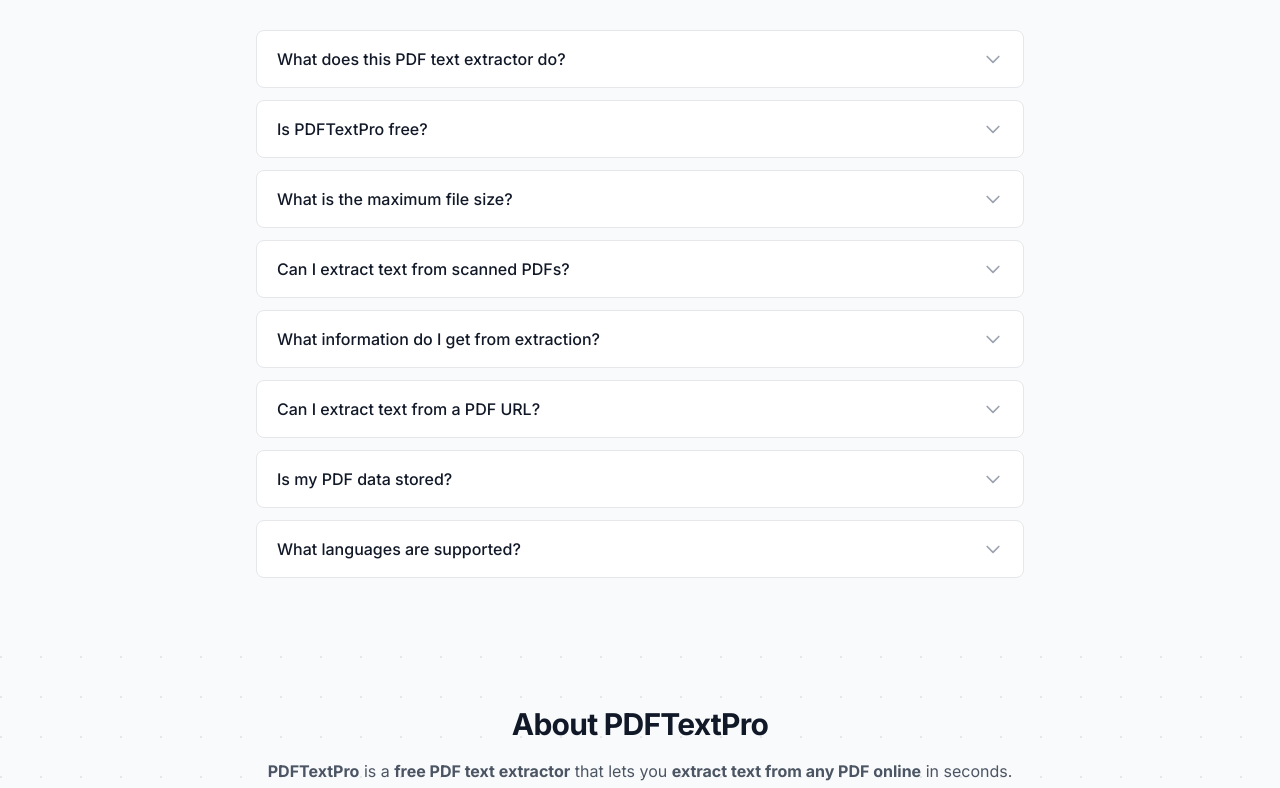
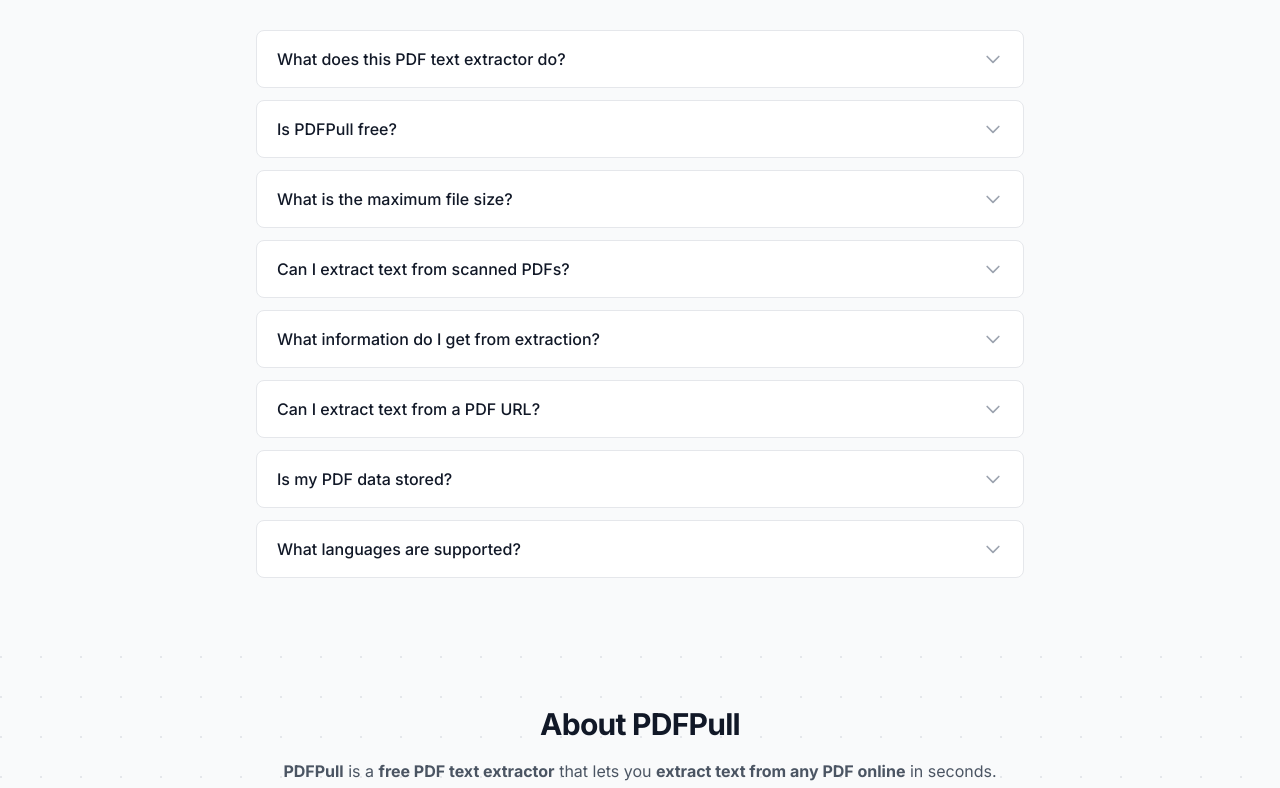
Before and after one commit to Vincentwei1021/pdf-text-pro, a Next.js app: page / in a window 1280 px wide. Shown: the part 1944-2732 px from the top of the page. Built offline with nearby package versions, Linux system fonts and the light colour scheme; no server answers.

Commit message:
fix: brand name PDFTextPro → PDFPull in all user-visible text, blog, JSON-LD, SEO

```diff
--- a/src/app/blog/extract-text-from-pdf/page.tsx
+++ b/src/app/blog/extract-text-from-pdf/page.tsx
@@ -4,7 +4,7 @@
 import Footer from "@/components/Footer";
 
 export const metadata: Metadata = {
-  title: "How to Extract Text from a PDF Without Losing Formatting | PDFTextPro",
+  title: "How to Extract Text from a PDF Without Losing Formatting | PDFPull",
   description: "Learn the best methods for extracting text from PDF files — including scanned PDFs, multi-column layouts, and tables — and when to use each approach.",
   keywords: ["extract text from pdf", "pdf text extractor", "pdf to text", "copy text from pdf", "pdf text extraction"],
   alternates: { canonical: "/blog/extract-text-from-pdf" },
@@ -17,8 +17,8 @@
   description: "Learn the best methods for extracting text from PDF files — including scanned PDFs, multi-column layouts, and tables.",
   datePublished: "2026-03-10",
   dateModified: "2026-03-10",
-  author: { "@type": "Organization", name: "PDFTextPro" },
-  publisher: { "@type": "Organization", name: "PDFTextPro" },
+  author: { "@type": "Organization", name: "PDFPull" },
+  publisher: { "@type": "Organization", name: "PDFPull" },
 };
 
 export default function ExtractTextFromPdf() {
@@ -49,7 +49,7 @@
               <li><strong>Scanned PDF with OCR layer:</strong> A scanned document where OCR has already been applied, adding an invisible text layer. Quality varies by the OCR process used.</li>
             </ul>
             <p>
-              For text-based PDFs, <Link href="/" className="text-rose-600 hover:underline">PDFTextPro</Link> extracts text instantly and accurately. For image-only scans, you&apos;ll need a tool with OCR capability.
+              For text-based PDFs, <Link href="/" className="text-rose-600 hover:underline">PDFPull</Link> extracts text instantly and accurately. For image-only scans, you&apos;ll need a tool with OCR capability.
             </p>
 
             <h2 className="text-2xl font-bold text-gray-900">Simple Copy-Paste vs. Proper Extraction</h2>
@@ -57,7 +57,7 @@
               For short passages, copying text directly from a PDF reader often works. The problem is that PDFs store text in rendering order (optimized for display), not reading order. In multi-column layouts, copying a paragraph frequently produces garbled text that jumps between columns mid-sentence.
             </p>
             <p>
-              Proper PDF text extraction tools (like <Link href="/" className="text-rose-600 hover:underline">PDFTextPro</Link>) use the underlying PDF structure to reconstruct reading order correctly, handling columns, footnotes, and captions more reliably than a naive copy-paste.
+              Proper PDF text extraction tools (like <Link href="/" className="text-rose-600 hover:underline">PDFPull</Link>) use the underlying PDF structure to reconstruct reading order correctly, handling columns, footnotes, and captions more reliably than a naive copy-paste.
             </p>
 
             <h2 className="text-2xl font-bold text-gray-900">Challenges with Complex Layouts</h2>
@@ -74,9 +74,9 @@
               <strong>Mathematical formulas:</strong> Most text extraction tools either skip or garble equations. For heavy math content, specialized tools (or manual copying) are more reliable.
             </p>
 
-            <h2 className="text-2xl font-bold text-gray-900">Step-by-Step: Extracting Text with PDFTextPro</h2>
+            <h2 className="text-2xl font-bold text-gray-900">Step-by-Step: Extracting Text with PDFPull</h2>
             <ol className="list-decimal pl-6 space-y-2">
-              <li>Visit <Link href="/" className="text-rose-600 hover:underline">PDFTextPro</Link> — no account required</li>
+              <li>Visit <Link href="/" className="text-rose-600 hover:underline">PDFPull</Link> — no account required</li>
               <li>Upload your PDF file (processed locally in your browser — your document is never uploaded to a server)</li>
               <li>The extracted text appears in the output panel, ready to copy</li>
               <li>Copy all or select specific sections to paste into your target application</li>
@@ -95,7 +95,7 @@
             <div className="rounded-lg border border-rose-200 bg-rose-50 p-5">
               <p className="font-semibold text-rose-800">Extract text from your PDF now</p>
               <p className="mt-1 text-rose-700">
-                <Link href="/" className="underline">PDFTextPro</Link> — paste or upload a PDF and extract all text instantly. Free, private, no sign-up.
+                <Link href="/" className="underline">PDFPull</Link> — paste or upload a PDF and extract all text instantly. Free, private, no sign-up.
               </p>
             </div>
           </div>
--- a/src/app/blog/page.tsx
+++ b/src/app/blog/page.tsx
@@ -4,7 +4,7 @@
 import Footer from "@/components/Footer";
 
 export const metadata: Metadata = {
-  title: "Blog | PDFTextPro",
+  title: "Blog | PDFPull",
   description: "Guides on PDF text extraction, document processing workflows, and practical use cases for getting content out of PDF files.",
   alternates: { canonical: "/blog" },
 };
--- a/src/app/blog/pdf-to-text-use-cases/page.tsx
+++ b/src/app/blog/pdf-to-text-use-cases/page.tsx
@@ -4,7 +4,7 @@
 import Footer from "@/components/Footer";
 
 export const metadata: Metadata = {
-  title: "PDF to Text: 6 Use Cases That Save You Hours | PDFTextPro",
+  title: "PDF to Text: 6 Use Cases That Save You Hours | PDFPull",
   description: "Discover six practical use cases for PDF text extraction — from research and data analysis to accessibility and content repurposing.",
   keywords: ["pdf to text", "pdf text extractor", "extract text from pdf", "pdf use cases", "pdf content extraction"],
   alternates: { canonical: "/blog/pdf-to-text-use-cases" },
@@ -17,8 +17,8 @@
   description: "Discover six practical use cases for PDF text extraction — from research and data analysis to accessibility and content repurposing.",
   datePublished: "2026-03-08",
   dateModified: "2026-03-08",
-  author: { "@type": "Organization", name: "PDFTextPro" },
-  publisher: { "@type": "Organization", name: "PDFTextPro" },
+  author: { "@type": "Organization", name: "PDFPull" },
+  publisher: { "@type": "Organization", name: "PDFPull" },
 };
 
 export default function PdfToTextUseCases() {
@@ -39,7 +39,7 @@
               PDFs are everywhere — contracts, research papers, financial reports, technical manuals, invoices. They&apos;re great for sharing documents that need to look the same everywhere. They&apos;re terrible for doing anything else with the content inside.
             </p>
             <p>
-              Extracting text from a PDF with <Link href="/" className="text-rose-600 hover:underline">PDFTextPro</Link> unlocks the content in seconds. Here are six situations where that matters.
+              Extracting text from a PDF with <Link href="/" className="text-rose-600 hover:underline">PDFPull</Link> unlocks the content in seconds. Here are six situations where that matters.
             </p>
 
             <h2 className="text-2xl font-bold text-gray-900">1. Research and Literature Review</h2>
@@ -55,7 +55,7 @@
               Contracts are often long, densely formatted PDFs. When you need to find specific clauses — liability limits, termination conditions, payment terms — searching a PDF can be cumbersome. Extracting to text lets you use your editor&apos;s search, compare documents side-by-side, or paste into a summarization tool.
             </p>
             <p>
-              Note: for legally sensitive documents, use a tool that processes content locally in your browser (like PDFTextPro), so your document never leaves your device.
+              Note: for legally sensitive documents, use a tool that processes content locally in your browser (like PDFPull), so your document never leaves your device.
             </p>
 
             <h2 className="text-2xl font-bold text-gray-900">3. Data Extraction from Reports</h2>
@@ -84,13 +84,13 @@
               Large language models can&apos;t directly read PDF files — they work with text. If you want to summarize, analyze, or ask questions about a PDF, you first need to extract its text. Paste the extracted text into ChatGPT, Claude, or any other AI assistant and work with it freely.
             </p>
             <p>
-              Combine <Link href="/" className="text-rose-600 hover:underline">PDFTextPro</Link> for extraction with a summarizer (like <a href="https://summarize.toolboxlite.com" className="text-rose-600 hover:underline" target="_blank" rel="noopener noreferrer">SummarizeIt</a>) for a fast research workflow.
+              Combine <Link href="/" className="text-rose-600 hover:underline">PDFPull</Link> for extraction with a summarizer (like <a href="https://summarize.toolboxlite.com" className="text-rose-600 hover:underline" target="_blank" rel="noopener noreferrer">SummarizeIt</a>) for a fast research workflow.
             </p>
 
             <div className="rounded-lg border border-rose-200 bg-rose-50 p-5">
               <p className="font-semibold text-rose-800">Extract text from any PDF for free</p>
               <p className="mt-1 text-rose-700">
-                <Link href="/" className="underline">PDFTextPro</Link> — upload or paste a PDF URL and extract all text instantly. Private, no sign-up.
+                <Link href="/" className="underline">PDFPull</Link> — upload or paste a PDF URL and extract all text instantly. Private, no sign-up.
               </p>
             </div>
           </div>
--- a/src/app/page.tsx
+++ b/src/app/page.tsx
@@ -9,10 +9,10 @@
 const faqItems = [
   {
     q: "What does this PDF text extractor do?",
-    a: "PDFTextPro extracts all readable text from PDF files. Upload a PDF or paste a URL and get the full text content instantly \u2014 ready to copy, search, or download as a TXT file.",
+    a: "PDFPull extracts all readable text from PDF files. Upload a PDF or paste a URL and get the full text content instantly \u2014 ready to copy, search, or download as a TXT file.",
   },
   {
-    q: "Is PDFTextPro free?",
+    q: "Is PDFPull free?",
     a: "Yes, completely free with no sign-up or account required. Extract text from as many PDFs as you need \u2014 no limits, no watermarks.",
   },
   {
@@ -21,7 +21,7 @@
   },
   {
     q: "Can I extract text from scanned PDFs?",
-    a: "PDFTextPro works best with text-based PDFs (where you can select text). Scanned PDFs (images of text) require OCR, which is not currently supported. If your PDF is a scan, the extraction may return little or no text.",
+    a: "PDFPull works best with text-based PDFs (where you can select text). Scanned PDFs (images of text) require OCR, which is not currently supported. If your PDF is a scan, the extraction may return little or no text.",
   },
   {
     q: "What information do I get from extraction?",
@@ -37,7 +37,7 @@
   },
   {
     q: "What languages are supported?",
-    a: "PDFTextPro extracts text as-is from the PDF, so it works with any language that is embedded as text in the document \u2014 English, Chinese, Arabic, and everything in between.",
+    a: "PDFPull extracts text as-is from the PDF, so it works with any language that is embedded as text in the document \u2014 English, Chinese, Arabic, and everything in between.",
   },
 ];
 
@@ -45,7 +45,7 @@
 const webAppSchema = {
   "@context": "https://schema.org",
   "@type": "WebApplication",
-  name: "PDFTextPro",
+  name: "PDFPull",
   url: "https://pdf.toolboxlite.com",
   description:
     "Free online PDF text extractor. Upload a PDF or paste a URL to extract text, metadata, and page count instantly.",
@@ -75,7 +75,7 @@
   "@type": "HowTo",
   name: "How to Extract Text from a PDF Online for Free",
   description:
-    "Follow these simple steps to extract text from any PDF using PDFTextPro \u2014 a free online PDF text extractor.",
+    "Follow these simple steps to extract text from any PDF using PDFPull \u2014 a free online PDF text extractor.",
   step: [
     {
       "@type": "HowToStep",
@@ -85,7 +85,7 @@
     {
       "@type": "HowToStep",
       name: "Wait for extraction",
-      text: "PDFTextPro parses the PDF, extracts all readable text, and collects metadata including page count, author, and title \u2014 typically in just a few seconds.",
+      text: "PDFPull parses the PDF, extracts all readable text, and collects metadata including page count, author, and title \u2014 typically in just a few seconds.",
     },
     {
       "@type": "HowToStep",
@@ -93,7 +93,7 @@
       text: "Review the extracted text in the preview panel. Copy it to your clipboard with one click or download it as a plain TXT file.",
     },
   ],
-  tool: { "@type": "HowToTool", name: "PDFTextPro \u2014 Free PDF Text Extractor" },
+  tool: { "@type": "HowToTool", name: "PDFPull \u2014 Free PDF Text Extractor" },
 };
 
 export default function Home() {
@@ -150,11 +150,11 @@
         <section className="px-4 py-12 sm:px-6 sm:py-16">
           <div className="mx-auto max-w-3xl text-center">
             <h2 className="text-3xl font-bold tracking-tight text-gray-900">
-              About PDFTextPro
+              About PDFPull
             </h2>
             <div className="mt-4 space-y-4 text-gray-600 leading-relaxed text-left sm:text-center">
               <p>
-                <strong>PDFTextPro</strong> is a <strong>free PDF text extractor</strong> that
+                <strong>PDFPull</strong> is a <strong>free PDF text extractor</strong> that
                 lets you <strong>extract text from any PDF online</strong> in seconds. Upload a
                 file from your device or paste a direct URL \u2014 our tool parses the document
                 and returns all readable text, page count, word count, and metadata instantly.
@@ -162,7 +162,7 @@
               <p>
                 Whether you need to <strong>copy text from a PDF</strong> for research, convert a
                 document to <strong>plain text</strong> for analysis, or simply check the metadata
-                of a report \u2014 PDFTextPro handles it all without installing any software. It
+                of a report \u2014 PDFPull handles it all without installing any software. It
                 works directly in your browser on any device.
               </p>
               <p>
```
